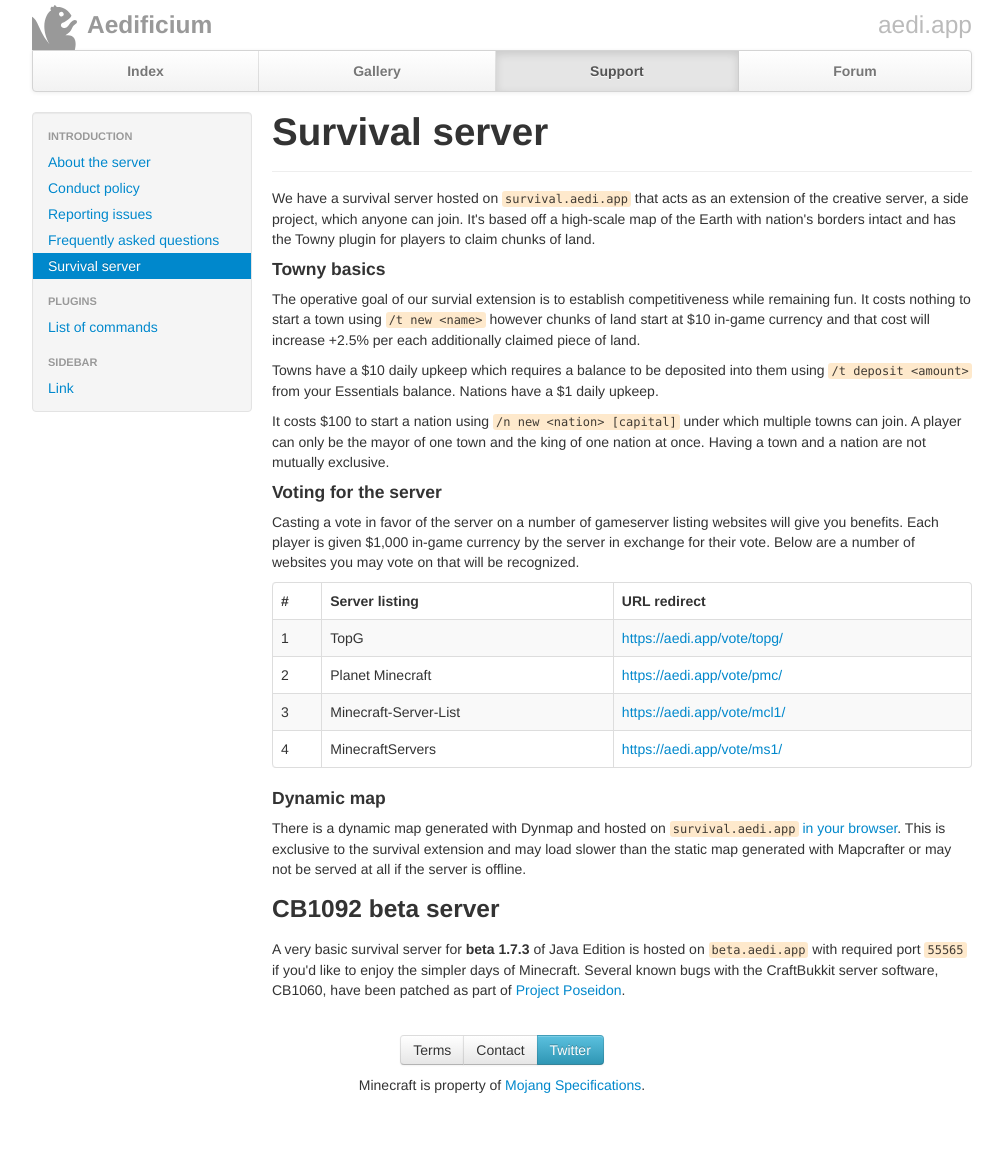
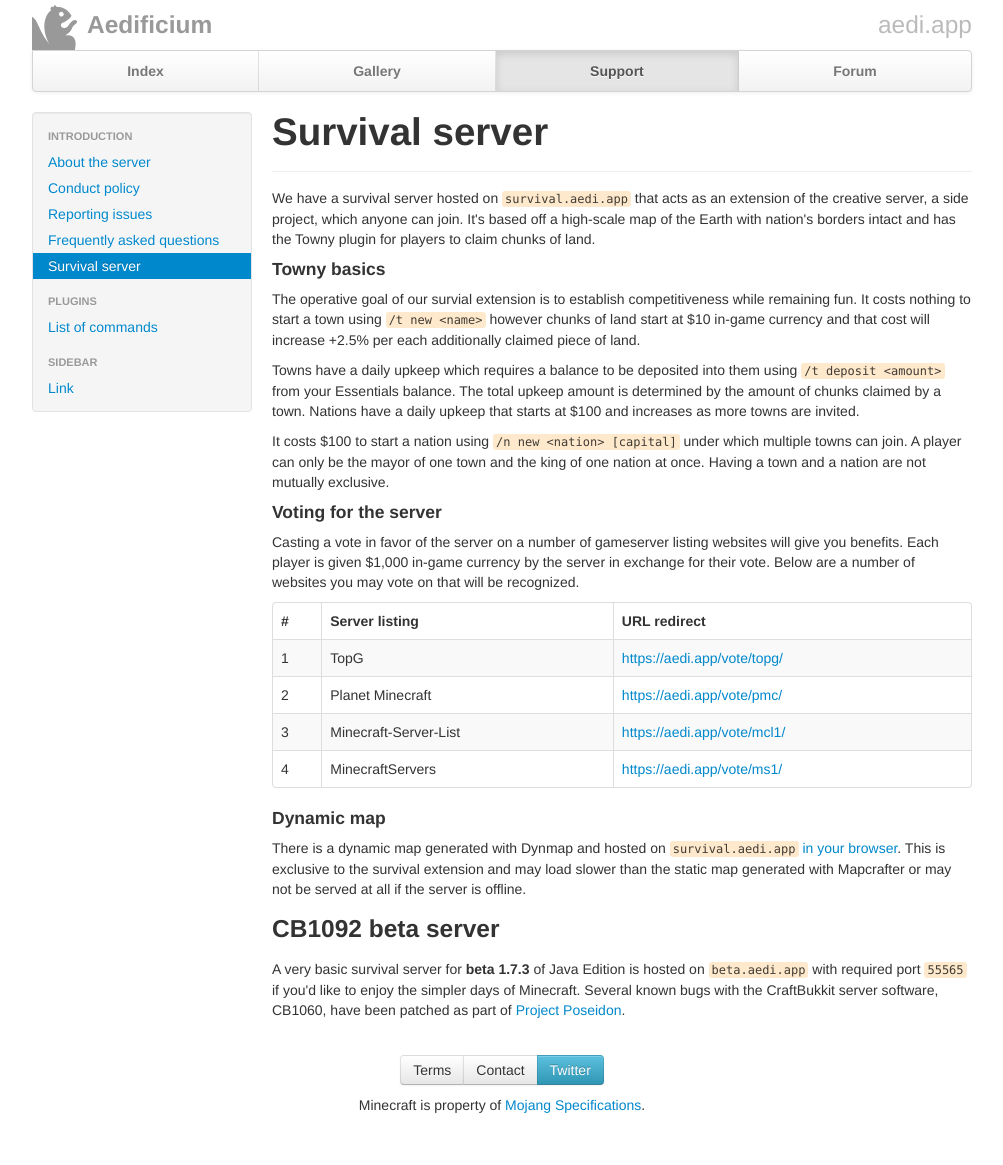
Before and after one commit to aedifi/website, a Jekyll site: the page built from support/survival.md, in a window 1280 px wide. Shown: the whole page, without its empty margins (138-1141 px from the left). Built offline with Jekyll 4.4.1, drawn with Linux system fonts in a browser that asks for light colours.

```diff
--- a/assets/css/custom.css
+++ b/assets/css/custom.css
@@ -25,7 +25,7 @@
 	text-align: center;
 }
 .jumbotron.padded {
-	margin: -20px 10px 0 10px;
+	margin: -20px 15px 0 15px;
 	padding: 50px 0;
 	background: url(/assets/svg/top_mountain.svg);
 	background-repeat: no-repeat;
--- a/support/survival.md
+++ b/support/survival.md
@@ -11,7 +11,7 @@
 	<p>We have a survival server hosted on <code>survival.aedi.app</code> that acts as an extension of the creative server, a side project, which anyone can join.  It's based off a high-scale map of the Earth with nation's borders intact and has the Towny plugin for players to claim chunks of land.</p>
 	<h4>Towny basics</h4>
 	<p>The operative goal of our survial extension is to establish competitiveness while remaining fun. It costs nothing to start a town using <code>/t new &lt;name&gt;</code> however chunks of land start at $10 in-game currency and that cost will increase +2.5% per each additionally claimed piece of land.</p>
-	<p>Towns have a $10 daily upkeep which requires a balance to be deposited into them using <code>/t deposit &lt;amount&gt;</code> from your Essentials balance. Nations have a $1 daily upkeep.</p>
+	<p>Towns have a daily upkeep which requires a balance to be deposited into them using <code>/t deposit &lt;amount&gt;</code> from your Essentials balance.  The total upkeep amount is determined by the amount of chunks claimed by a town.  Nations have a daily upkeep that starts at $100 and increases as more towns are invited.</p>
 	<p>It costs $100 to start a nation using <code>/n new &lt;nation&gt; [capital]</code> under which multiple towns can join. A player can only be the mayor of one town and the king of one nation at once. Having a town and a nation are not mutually exclusive.</p>
 	<h4>Voting for the server</h4>
 	<p>Casting a vote in favor of the server on a number of gameserver listing websites will give you benefits.  Each player is given $1,000 in-game currency by the server in exchange for their vote.  Below are a number of websites you may vote on that will be recognized.</p>
```
Also changed, not shown: gallery.md (+3 -3 lines), redirect/vote/pmc.md (+1 -1 lines), assets/img/gallery/huisDoorn.png, assets/img/gallery/plaza.png.
